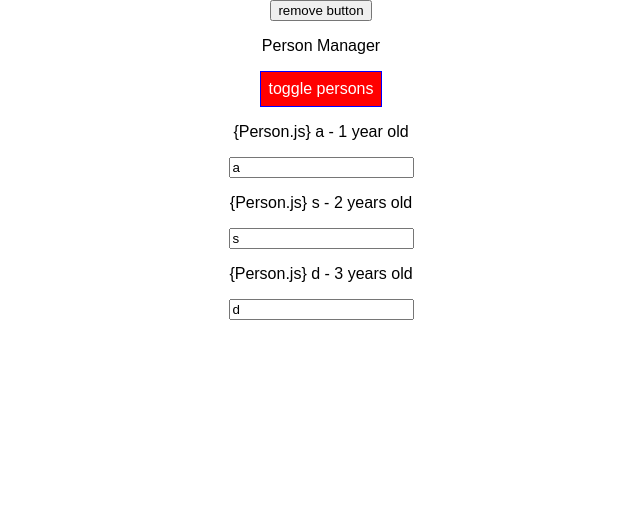
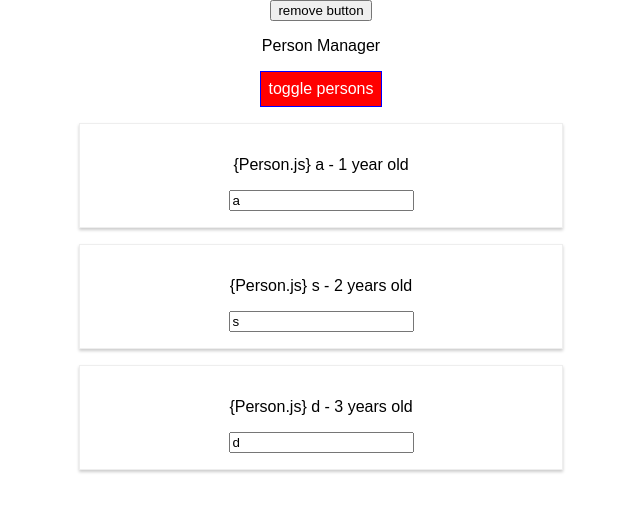
Before and after one commit to dogukanacet/react-app, a React app: page / in a window 1280 px wide. Both pictures are taken after a click on the button "toggle persons". Shown: the top 512 px of the page, without its empty margins (319-959 px from the left). Built offline with nearby package versions, Linux system fonts and the light colour scheme.

Commit message:
no message

```diff
--- a/package.json
+++ b/package.json
@@ -31,6 +31,7 @@
     "postcss-flexbugs-fixes": "3.2.0",
     "postcss-loader": "2.0.8",
     "promise": "8.0.1",
+    "prop-types": "^15.7.2",
     "radium": "^0.26.1",
     "raf": "3.4.0",
     "react": "^17.0.1",
--- a/src/components/Persons/Person/Person.js
+++ b/src/components/Persons/Person/Person.js
@@ -1,5 +1,7 @@
 import React, { Component, Fragment } from "react";
+import PropTypes from "prop-types";
 
+import withClass from "../../../hoc/WithClass/withClass";
 import classes from "./Person.css";
 
 class Person extends Component {
@@ -11,7 +13,7 @@ class Person extends Component {
     console.log("[Person.js] rendering...");
 
     return (
-      <Fragment className={classes.Person}>
+      <Fragment>
         <p onClick={this.props.click}>
           {"{Person.js}"} {this.props.name} - {this.props.age} {message}
           {this.props.children}
@@ -26,4 +28,12 @@ class Person extends Component {
   }
 }
 
-export default Person;
+Person.propTypes = {
+  click: PropTypes.func,
+  name: PropTypes.string,
+  age: PropTypes.number,
+  value: PropTypes.string,
+  changed: PropTypes.func,
+};
+
+export default withClass(Person, classes.Person);
--- a/src/components/Persons/Persons.js
+++ b/src/components/Persons/Persons.js
@@ -3,10 +3,10 @@ import React, { PureComponent } from "react";
 import Person from "./Person/Person";
 
 class Persons extends PureComponent {
-  static getDerivedStateFromProps(props, state) {
-    console.log("[Persons.js] getDerivedStateFromProps");
-    return state;
-  }
+  // static getDerivedStateFromProps(props, state) {
+  //   console.log("[Persons.js] getDerivedStateFromProps");
+  //   return state;
+  // }
 
   // shouldComponentUpdate(nextProps, nextState) {
   //   console.log("[Persons.js] shouldComponentUpdate");
--- a/src/containers/App.js
+++ b/src/containers/App.js
@@ -4,6 +4,8 @@ import classes from "./App.css";
 
 import Cockpit from "../components/Cockpit/Cockpit";
 import Persons from "../components/Persons/Persons";
+import Aux from "../hoc/Auxiliary/Auxiliary";
+import withClass from "../hoc/WithClass/withClass";
 
 class App extends Component {
   constructor(props) {
@@ -31,13 +33,14 @@ class App extends Component {
 
   state = {
     persons: [
-      { id: "qwe1", name: "a", age: "1" },
-      { id: "qwrdfs2", name: "s", age: "2" },
-      { id: "sgfds3", name: "d", age: "3" },
+      { id: "qwe1", name: "a", age: 1 },
+      { id: "qwrdfs2", name: "s", age: 2 },
+      { id: "sgfds3", name: "d", age: 3 },
     ],
     showPersons: false,
     otherState: "other value",
     showCockpit: true,
+    changeCounter: 0,
   };
 
   nameChangedHandler = (event, id) => {
@@ -53,7 +56,12 @@ class App extends Component {
     const persons = [...this.state.persons];
     persons[personIndex] = person;
 
-    this.setState({ persons: persons });
+    this.setState((prevState, props) => {
+      return {
+        persons: persons,
+        changeCounter: prevState.changeCounter + 1,
+      };
+    });
   };
 
   // switchNameHandler = (newName) => {
@@ -110,7 +118,7 @@ class App extends Component {
     }
 
     return (
-      <div className={classes.App}>
+      <Aux classes={classes.App}>
         <button onClick={this.deleteCockpitHandler}>remove button</button>
         {this.state.showCockpit ? (
           <Cockpit
@@ -121,10 +129,10 @@ class App extends Component {
           />
         ) : null}
         {persons}
-      </div>
+      </Aux>
     );
     // return React.createElement('div', {className: 'App' }, React.createElement('h1', null, 'hi'))
   }
 }
 
-export default App;
+export default withClass(App, classes.App);
--- /dev/null
+++ b/src/hoc/WithClass/withClass.js
@@ -0,0 +1,11 @@
+import React from "react";
+
+const withClass = (WrappedComponent, className, props) => {
+  return (props) => (
+    <div className={className}>
+      <WrappedComponent {...props} />
+    </div>
+  );
+};
+
+export default withClass;
```
Also changed, not shown: src/components/Cockpit/Cockpit.js (indentation only).
